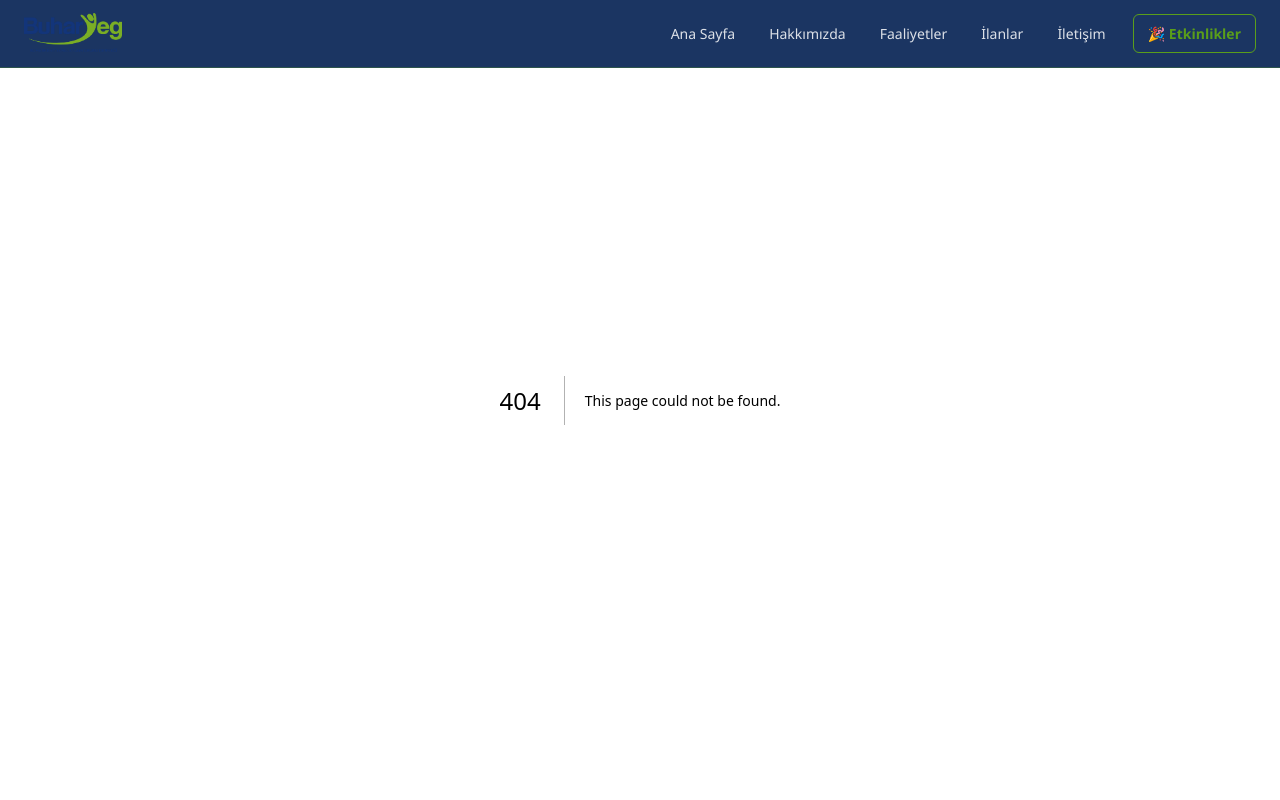
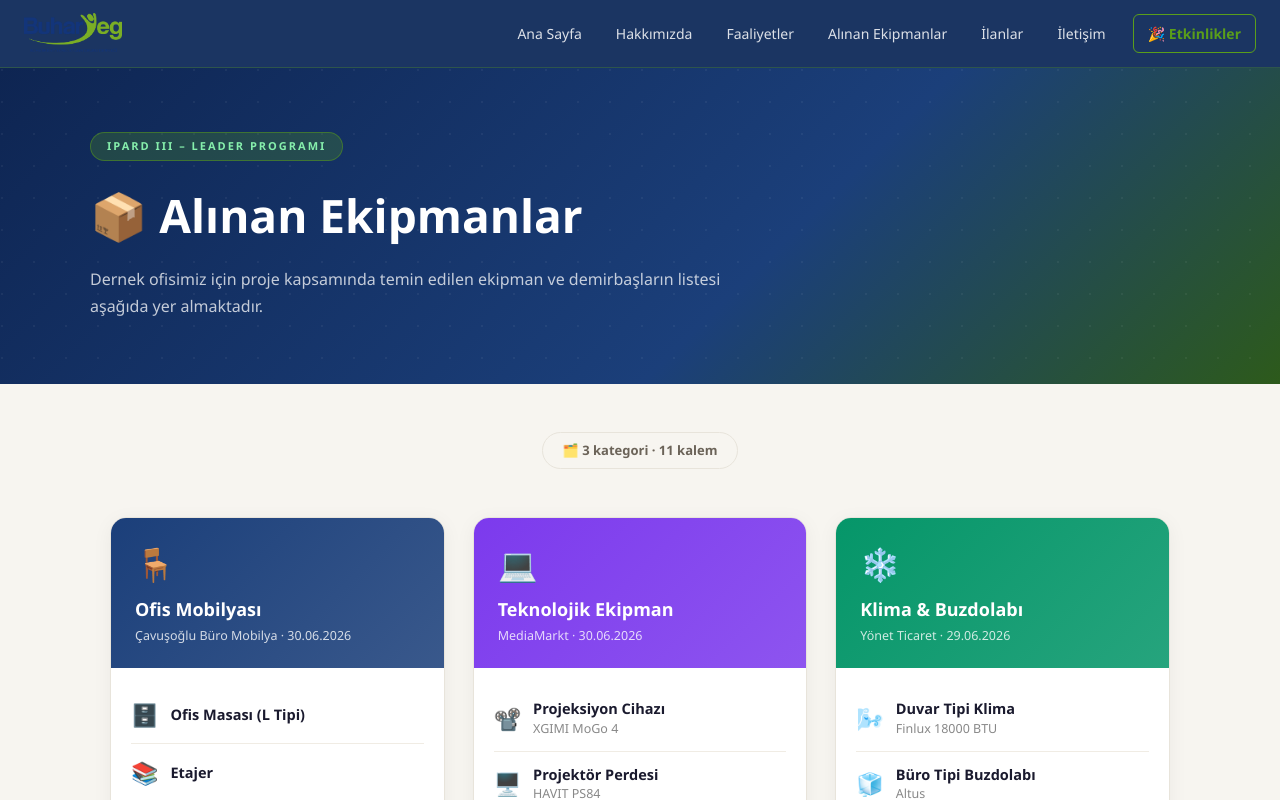
Before and after one commit to heymenvural/buharkentYEG, a Next.js app: page /ekipmanlar in a window 1280 px wide. Before the commit this address had no page. Shown: the top 800 px of the page. Built offline with nearby package versions, Linux system fonts and the light colour scheme.

Commit message:
Alınan ekipmanlar sayfası eklendi

```diff
--- /dev/null
+++ b/app/ekipmanlar/page.tsx
@@ -0,0 +1,111 @@
+import type { Metadata } from "next";
+
+export const metadata: Metadata = {
+  title: "Alınan Ekipmanlar – BUHARYEG",
+  description: "BUHARYEG IPARD III LEADER Programı kapsamında satın alınan ofis ekipmanları.",
+};
+
+type Urun = { ad: string; marka?: string; ikon: string };
+type Kategori = { baslik: string; ikon: string; tedarikci: string; tarih: string; renk: string; urunler: Urun[] };
+
+// Yeni ekipman eklemek için ilgili kategorinin "urunler" dizisine bir öğe eklemen yeterli.
+const kategoriler: Kategori[] = [
+  {
+    baslik: "Ofis Mobilyası",
+    ikon: "🪑",
+    tedarikci: "Çavuşoğlu Büro Mobilya",
+    tarih: "30.06.2026",
+    renk: "#1B3F7A",
+    urunler: [
+      { ad: "Ofis Masası (L Tipi)", ikon: "🗄️" },
+      { ad: "Etajer", ikon: "📚" },
+      { ad: "Sehpa", ikon: "🛋️" },
+      { ad: "Dolap (Tip 2)", ikon: "🚪" },
+      { ad: "Ofis Yönetici Koltuğu", ikon: "💺" },
+      { ad: "Ofis Sandalyesi (2 adet)", ikon: "🪑" },
+    ],
+  },
+  {
+    baslik: "Teknolojik Ekipman",
+    ikon: "💻",
+    tedarikci: "MediaMarkt",
+    tarih: "30.06.2026",
+    renk: "#7c3aed",
+    urunler: [
+      { ad: "Projeksiyon Cihazı", marka: "XGIMI MoGo 4", ikon: "📽️" },
+      { ad: "Projektör Perdesi", marka: "HAVIT PS84", ikon: "🖥️" },
+      { ad: "Taşınabilir Ses Sistemi", marka: "LG XBOOM XL9T", ikon: "🔊" },
+    ],
+  },
+  {
+    baslik: "Klima & Buzdolabı",
+    ikon: "❄️",
+    tedarikci: "Yönet Ticaret",
+    tarih: "29.06.2026",
+    renk: "#059669",
+    urunler: [
+      { ad: "Duvar Tipi Klima", marka: "Finlux 18000 BTU", ikon: "🌬️" },
+      { ad: "Büro Tipi Buzdolabı", marka: "Altus", ikon: "🧊" },
+    ],
+  },
+];
+
+export default function EkipmanlarPage() {
+  const toplamAdet = kategoriler.reduce((a, k) => a + k.urunler.length, 0);
+
+  return (
+    <main style={{ paddingTop:68 }}>
+      <div style={{ background:"linear-gradient(135deg,#0e2552 0%,#1B3F7A 60%,#2d5a1b 100%)", padding:"64px 24px", position:"relative", overflow:"hidden" }}>
+        <div style={{ position:"absolute", inset:0, opacity:.05, backgroundImage:"radial-gradient(circle at 2px 2px,white 1px,transparent 0)", backgroundSize:"32px 32px" }} />
+        <div style={{ maxWidth:1100, margin:"0 auto", position:"relative" }}>
+          <div style={{ display:"inline-block", background:"rgba(90,158,26,.25)", border:"1px solid rgba(90,158,26,.5)", borderRadius:20, padding:"5px 16px", fontSize:11, color:"#86efac", letterSpacing:2, textTransform:"uppercase", marginBottom:20, fontWeight:600 }}>
+            IPARD III – LEADER Programı
+          </div>
+          <h1 style={{ fontSize:"clamp(24px,4vw,46px)", fontWeight:900, color:"white", marginBottom:16 }}>
+            📦 Alınan Ekipmanlar
+          </h1>
+          <p style={{ color:"rgba(255,255,255,.75)", fontSize:16, maxWidth:640, lineHeight:1.7 }}>
+            Dernek ofisimiz için proje kapsamında temin edilen ekipman ve demirbaşların listesi aşağıda yer almaktadır.
+          </p>
+        </div>
+      </div>
+
+      <div style={{ maxWidth:1100, margin:"0 auto", padding:"48px 20px 80px" }}>
+        <div style={{ display:"flex", justifyContent:"center", marginBottom:48 }}>
+          <div style={{ background:"#f7f5f0", border:"1px solid #e8e4db", borderRadius:20, padding:"8px 20px", fontSize:13, color:"#6b6358", fontWeight:600 }}>
+            🗂️ {kategoriler.length} kategori · {toplamAdet} kalem
+          </div>
+        </div>
+
+        <div style={{ display:"grid", gridTemplateColumns:"repeat(auto-fit, minmax(320px, 1fr))", gap:28 }}>
+          {kategoriler.map((k, i) => (
+            <div key={i} style={{ background:"white", borderRadius:16, border:"1px solid #e8e4db", overflow:"hidden", boxShadow:"0 4px 20px rgba(0,0,0,.05)" }}>
+              <div style={{ background:`linear-gradient(135deg, ${k.renk}, ${k.renk}dd)`, padding:"22px 24px", color:"white" }}>
+                <div style={{ fontSize:32, marginBottom:8 }}>{k.ikon}</div>
+                <div style={{ fontWeight:800, fontSize:18, marginBottom:4 }}>{k.baslik}</div>
+                <div style={{ fontSize:12.5, color:"rgba(255,255,255,.8)" }}>
+                  {k.tedarikci} · {k.tarih}
+                </div>
+              </div>
+              <div style={{ padding:"18px 20px" }}>
+                {k.urunler.map((u, j) => (
+                  <div key={j} style={{
+                    display:"flex", alignItems:"center", gap:12,
+                    padding:"12px 0",
+                    borderBottom: j < k.urunler.length - 1 ? "1px solid #f0ece4" : "none",
+                  }}>
+                    <div style={{ fontSize:22, flexShrink:0 }}>{u.ikon}</div>
+                    <div>
+                      <div style={{ fontWeight:600, fontSize:14.5, color:"#1a1a2e" }}>{u.ad}</div>
+                      {u.marka && <div style={{ fontSize:12.5, color:"#888" }}>{u.marka}</div>}
+                    </div>
+                  </div>
+                ))}
+              </div>
+            </div>
+          ))}
+        </div>
+      </div>
+    </main>
+  );
+}
--- a/app/layout.tsx
+++ b/app/layout.tsx
@@ -40,6 +40,7 @@ function Navbar() {
             { href:"/", label:"Ana Sayfa" },
             { href:"/#hakkimizda", label:"Hakkımızda" },
             { href:"/#faaliyetler", label:"Faaliyetler" },
+            { href:"/ekipmanlar", label:"Alınan Ekipmanlar" },
             { href:"/ilanlar", label:"İlanlar" },
             { href:"/#iletisim", label:"İletişim" },
           ].map(item => (
@@ -80,6 +81,7 @@ function Navbar() {
           { href:"/#hakkimizda", label:"Hakkımızda" },
           { href:"/#faaliyetler", label:"Faaliyetler" },
           { href:"/#etkinlikler", label:"🎉 Etkinlikler" },
+          { href:"/ekipmanlar", label:"📦 Alınan Ekipmanlar" },
           { href:"/ilanlar", label:"İlanlar" },
           { href:"/#iletisim", label:"İletişim" },
         ].map(item => (
@@ -131,6 +133,7 @@ function Footer() {
               { href:"/", label:"Ana Sayfa" },
               { href:"/#hakkimizda", label:"Hakkımızda" },
               { href:"/#etkinlikler", label:"Etkinlikler" },
+              { href:"/ekipmanlar", label:"Alınan Ekipmanlar" },
               { href:"/ilanlar", label:"Satın Alım İlanları" },
               { href:"/#iletisim", label:"İletişim" },
             ].map(l => (
```
